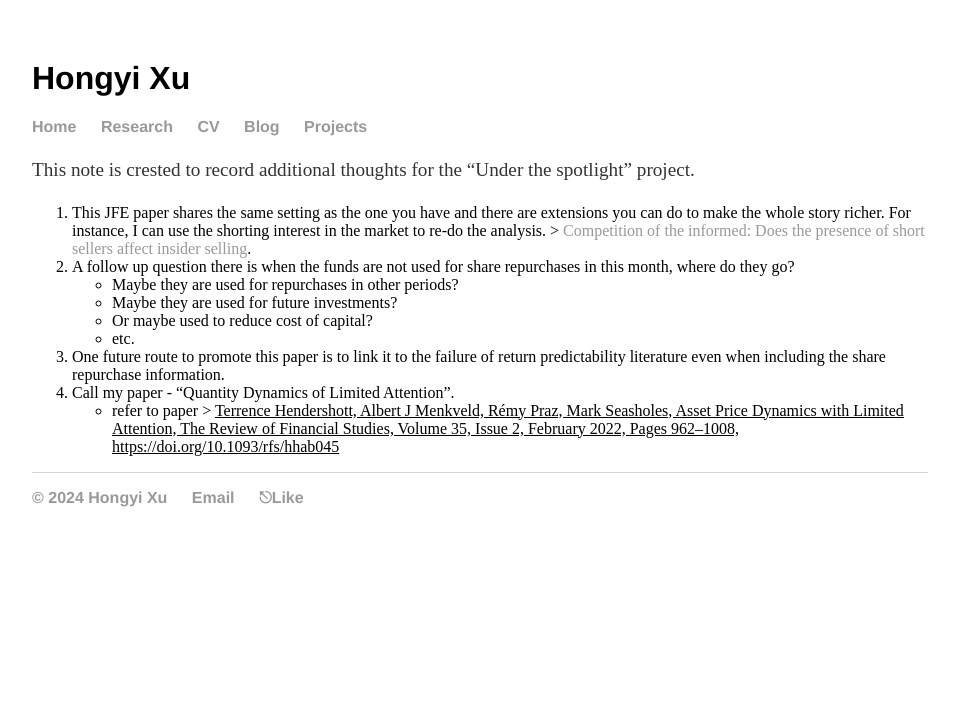
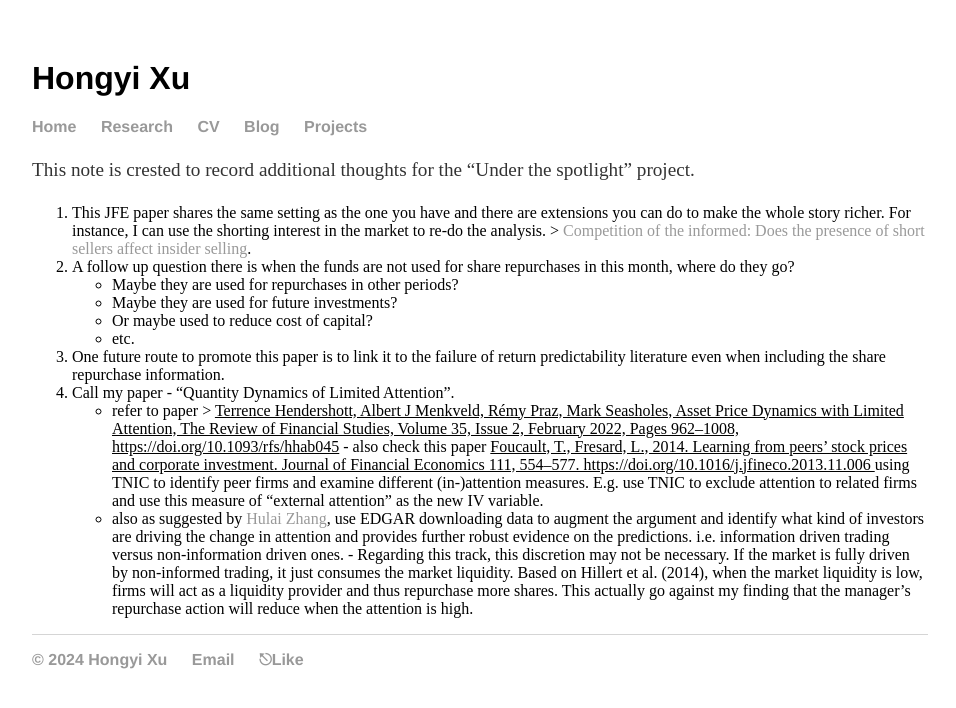
Before and after one commit to hongyileoxu/hongyileoxu.github.io, a Jekyll site: the page built from research/RepurchaseProject/future_notes.md, in a window 1280 px wide. Shown: the top 708 px of the page, without its empty margins (160-1116 px from the left). Built offline with Jekyll 4.4.1, drawn with Linux system fonts in a browser that asks for light colours; our own code applies the rules of GitHub Pages for plain Markdown files.

Commit message:
Update future_notes.md

```diff
--- a/research/RepurchaseProject/future_notes.md
+++ b/research/RepurchaseProject/future_notes.md
@@ -9,3 +9,7 @@ This note is crested to record additional thoughts for the "Under the spotlight"
 3.	One future route to promote this paper is to link it to the failure of return predictability literature even when including the share repurchase information.
 4. Call my paper - "Quantity Dynamics of Limited Attention".
 	- refer to paper > <u>Terrence Hendershott, Albert J Menkveld, Rémy Praz, Mark Seasholes, Asset Price Dynamics with Limited Attention, The Review of Financial Studies, Volume 35, Issue 2, February 2022, Pages 962–1008, https://doi.org/10.1093/rfs/hhab045</u>
+ 	- also check this paper <u>Foucault, T., Fresard, L., 2014. Learning from peers’ stock prices and corporate investment. Journal of Financial Economics 111, 554–577. https://doi.org/10.1016/j.jfineco.2013.11.006
+</u> using TNIC to identify peer firms and examine different (in-)attention measures. E.g. use TNIC to exclude attention to related firms and use this measure of "external attention" as the new IV variable.
+	- also as suggested by [Hulai Zhang](https://hulaizh.github.io), use EDGAR downloading data to augment the argument and identify what kind of investors are driving the change in attention and provides further robust evidence on the predictions. i.e. information driven trading versus non-information driven ones.
+ 		-  Regarding this track, this discretion may not be necessary. If the market is fully driven by non-informed trading, it just consumes the market liquidity. Based on Hillert et al. (2014), when the market liquidity is low, firms will act as a liquidity provider and thus repurchase more shares. This actually go against my finding that the manager's repurchase action will reduce when the attention is high.
```
